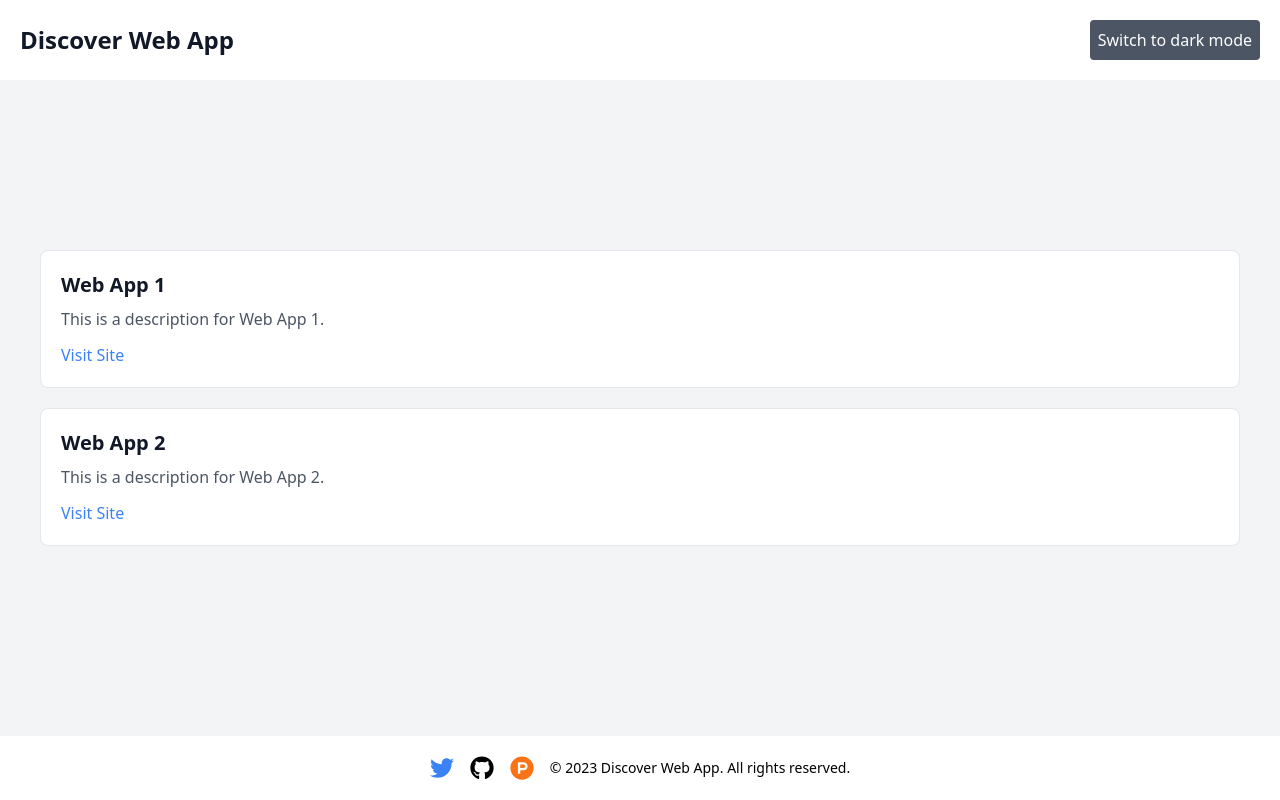
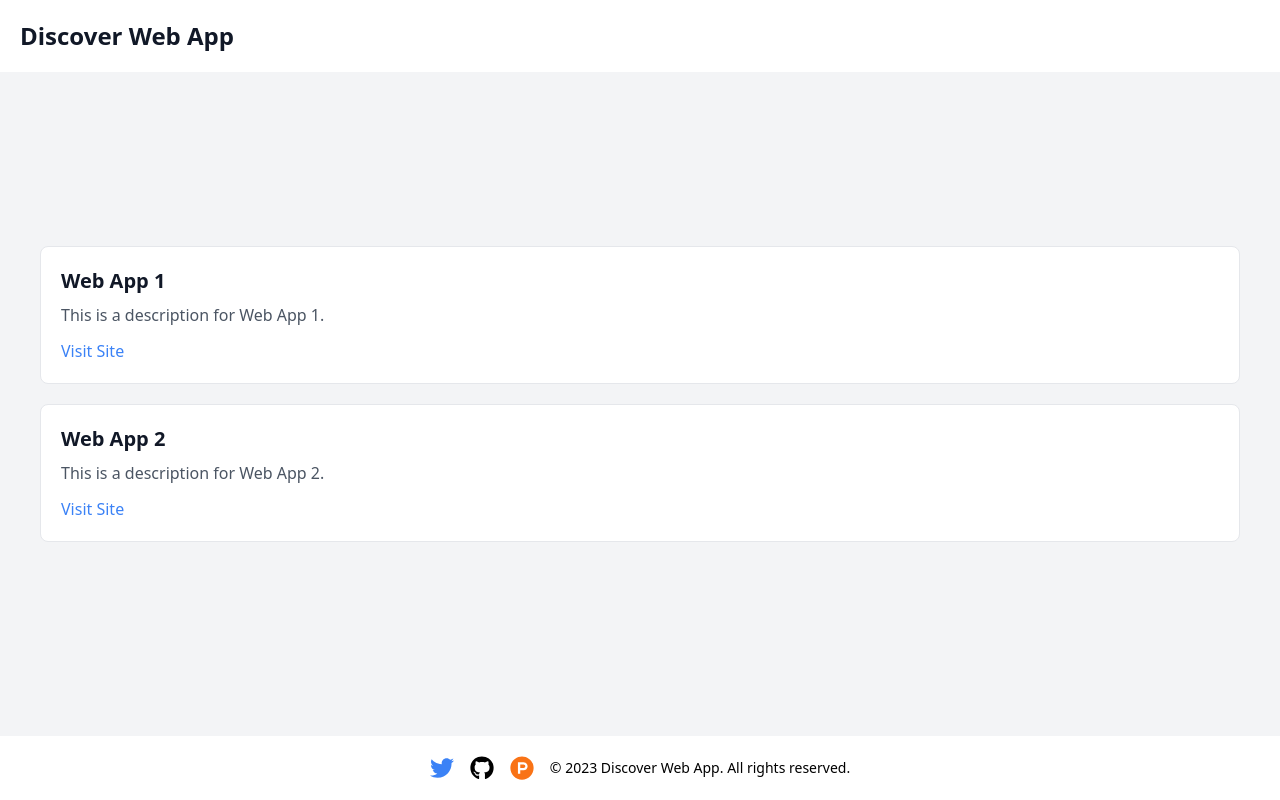
Before and after one commit to Tgmirrorbot/directory, a Next.js app: page / in a window 1280 px wide. Built offline with nearby package versions, Linux system fonts and the light colour scheme.

Commit message:
Commit from Stub AI

```diff
--- a/components/Header.tsx
+++ b/components/Header.tsx
@@ -1,18 +1,9 @@
 import React from 'react';
-import { useTheme } from 'next-themes';
 
 const Header = () => {
-  const { theme, setTheme } = useTheme();
-
   return (
     <header className="w-full p-5 flex justify-between items-center bg-white dark:bg-gray-800">
       <h1 className="text-2xl font-bold text-gray-900 dark:text-white">Discover Web App</h1>
-      <button
-        onClick={() => setTheme(theme === 'dark' ? 'light' : 'dark')}
-        className="p-2 rounded bg-gray-600 text-white"
-      >
-        Switch to {theme === 'dark' ? 'light' : 'dark'} mode
-      </button>
     </header>
   );
 };
```
